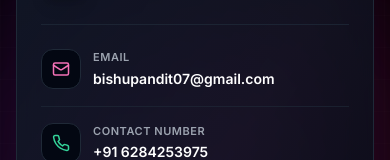
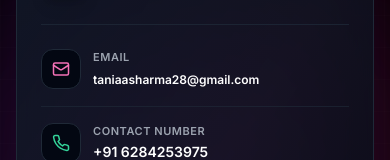
Before and after one commit to taniasha/Portfolio, a Next.js app: page /contact in a window 390 px wide. Shown: the part 305-465 px from the top of the page. Built offline with nearby package versions, Linux system fonts and the light colour scheme.

Commit message:
update contact details with real email and phone number

```diff
--- a/src/app/contact/page.tsx
+++ b/src/app/contact/page.tsx
@@ -1,6 +1,4 @@
 "use client";
-
-import { useState } from "react";
 import Navbar from "@/components/Navbar";
 import Footer from "@/components/Footer";
 import { motion } from "framer-motion";
@@ -8,13 +6,6 @@ import { motion } from "framer-motion";
 const EASE: [number, number, number, number] = [0.22, 1, 0.36, 1];
 
 export default function ContactPage() {
-  const [copied, setCopied] = useState(false);
-
-  const copyEmail = () => {
-    navigator.clipboard.writeText("bishupandit07@gmail.com");
-    setCopied(true);
-    setTimeout(() => setCopied(false), 2500);
-  };
 
   return (
     <div className="min-h-screen bg-black text-white selection:bg-purple-500/30 selection:text-white flex flex-col justify-between">
@@ -94,9 +85,9 @@ export default function ContactPage() {
                     </span>
                     <a
                       href="mailto:taniaasharma28@gmail.com"
-                      className="text-sm sm:text-base font-semibold text-white hover:text-purple-300 transition-colors break-all"
+                      className="text-xs sm:text-sm font-semibold text-white hover:text-purple-300 transition-colors break-all"
                     >
-                      bishupandit07@gmail.com
+                      taniaasharma28@gmail.com
                     </a>
                   </div>
                 </div>
@@ -115,7 +106,7 @@ export default function ContactPage() {
                       Contact Number
                     </span>
                     <a
-                      href="tel:+919876543210"
+                      href="tel:+916284253975"
                       className="text-sm sm:text-base font-semibold text-white hover:text-emerald-300 transition-colors"
                     >
                       +91 6284253975
--- a/src/components/Footer.tsx
+++ b/src/components/Footer.tsx
@@ -22,7 +22,7 @@ const socials = [
   {
     id: "footer-email",
     label: "Email",
-    href: "mailto:bishupandit07@gmail.com",
+    href: "mailto:taniaasharma28@gmail.com",
     icon: (
       <svg width="18" height="18" viewBox="0 0 24 24" fill="none" stroke="currentColor" strokeWidth="2" strokeLinecap="round" strokeLinejoin="round" aria-hidden="true">
         <rect width="20" height="16" x="2" y="4" rx="2"/><path d="m22 7-8.97 5.7a1.94 1.94 0 0 1-2.06 0L2 7"/>
--- a/src/components/Hero.tsx
+++ b/src/components/Hero.tsx
@@ -192,7 +192,7 @@ export default function Hero() {
               </a>
 
               <a
-                href="mailto:bishupandit07@gmail.com"
+                href="mailto:taniaasharma28@gmail.com"
                 aria-label="Send Email"
                 className="p-3 bg-gray-900/90 rounded-full border border-gray-800 text-gray-400 hover:text-white hover:border-purple-500/60 hover:bg-purple-950/30 hover:shadow-[0_0_15px_rgba(168,85,247,0.4)] hover:scale-110 transition-all duration-300"
               >
```
